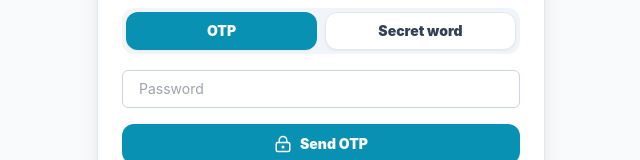
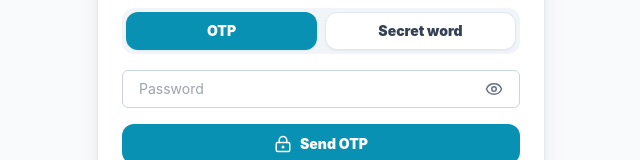
Before and after one commit to Munalthapa710/doc--vault-, a React (Vite) app in the folder client/: page /login in a window 1280 px wide. Shown: the part 331-491 px from the top of the page, without its empty margins (319-959 px from the left). Built offline with nearby package versions, Linux system fonts and the light colour scheme; no server answers; a web font is replaced by a local one.

Commit message:
Add password visibility toggles

```diff
--- a/client/src/pages/Login.tsx
+++ b/client/src/pages/Login.tsx
@@ -11,6 +11,7 @@ export function Login({ mode = 'password' }: { mode?: 'password' | 'otp' }) {
   const [password, setPassword] = useState('');
   const [otp, setOtp] = useState('');
   const [secretWord, setSecretWord] = useState('');
+  const [showPassword, setShowPassword] = useState(false);
   const [showSecretWord, setShowSecretWord] = useState(false);
   const [loginMethod, setLoginMethod] = useState<'otp' | 'secret'>('otp');
   const [loading, setLoading] = useState(false);
@@ -74,7 +75,12 @@ export function Login({ mode = 'password' }: { mode?: 'password' | 'otp' }) {
                 <button className={loginMethod === 'otp' ? 'btn-primary min-h-9' : 'btn-secondary min-h-9'} type="button" onClick={() => setLoginMethod('otp')}>OTP</button>
                 <button className={loginMethod === 'secret' ? 'btn-primary min-h-9' : 'btn-secondary min-h-9'} type="button" onClick={() => setLoginMethod('secret')}>Secret word</button>
               </div>
-              <input className="form-field" type="password" placeholder="Password" value={password} onChange={(e) => setPassword(e.target.value)} required />
+              <div className="password-field">
+                <input className="form-field pr-12" type={showPassword ? 'text' : 'password'} placeholder="Password" value={password} onChange={(e) => setPassword(e.target.value)} required />
+                <button className="password-toggle" type="button" onClick={() => setShowPassword((value) => !value)} aria-label={showPassword ? 'Hide password' : 'Show password'}>
+                  {showPassword ? <EyeOff size={18} /> : <Eye size={18} />}
+                </button>
+              </div>
               {loginMethod === 'secret' && (
                 <div className="password-field">
                   <input className="form-field pr-12" type={showSecretWord ? 'text' : 'password'} placeholder="Secret word" value={secretWord} onChange={(e) => setSecretWord(e.target.value)} minLength={4} required />
--- a/client/src/pages/Settings.tsx
+++ b/client/src/pages/Settings.tsx
@@ -12,6 +12,8 @@ export function Settings() {
   const [currentPassword, setCurrentPassword] = useState('');
   const [newPassword, setNewPassword] = useState('');
   const [secretWord, setSecretWord] = useState('');
+  const [showCurrentPassword, setShowCurrentPassword] = useState(false);
+  const [showNewPassword, setShowNewPassword] = useState(false);
   const [showSecretWord, setShowSecretWord] = useState(false);
   const mustSetPassword = !!user?.mustChangePassword;
   useEffect(() => { setFullName(user?.fullName || ''); setEmailOtpLoginEnabled(user?.emailOtpLoginEnabled ?? true); }, [user]);
@@ -28,6 +30,8 @@ export function Settings() {
       await refreshMe();
       setCurrentPassword('');
       setNewPassword('');
+      setShowCurrentPassword(false);
+      setShowNewPassword(false);
       toast.success(user?.hasLocalPassword ? 'Password changed' : 'Local password created');
     } catch (error: any) {
       toast.error(error.response?.data?.message || 'Unable to update password');
@@ -66,8 +70,20 @@ export function Settings() {
           <h2 className="panel-title">{user?.hasLocalPassword ? 'Change Password' : 'Set Password'}</h2>
           <div className="grid gap-2">
             <p className="mb-2 text-sm font-bold text-slate-500">Use at least 8 characters with uppercase, lowercase, number, and special character.</p>
-            {user?.hasLocalPassword && <input className="form-field" type="password" placeholder="Current password" value={currentPassword} onChange={(e) => setCurrentPassword(e.target.value)} required />}
-            <input className="form-field" type="password" placeholder="New strong password" value={newPassword} onChange={(e) => setNewPassword(e.target.value)} required />
+            {user?.hasLocalPassword && (
+              <div className="password-field">
+                <input className="form-field pr-12" type={showCurrentPassword ? 'text' : 'password'} placeholder="Current password" value={currentPassword} onChange={(e) => setCurrentPassword(e.target.value)} required />
+                <button className="password-toggle" type="button" onClick={() => setShowCurrentPassword((value) => !value)} aria-label={showCurrentPassword ? 'Hide current password' : 'Show current password'}>
+                  {showCurrentPassword ? <EyeOff size={18} /> : <Eye size={18} />}
+                </button>
+              </div>
+            )}
+            <div className="password-field">
+              <input className="form-field pr-12" type={showNewPassword ? 'text' : 'password'} placeholder="New strong password" value={newPassword} onChange={(e) => setNewPassword(e.target.value)} required />
+              <button className="password-toggle" type="button" onClick={() => setShowNewPassword((value) => !value)} aria-label={showNewPassword ? 'Hide new password' : 'Show new password'}>
+                {showNewPassword ? <EyeOff size={18} /> : <Eye size={18} />}
+              </button>
+            </div>
             <button className="btn-primary">Save Password</button>
           </div>
         </form>
```
